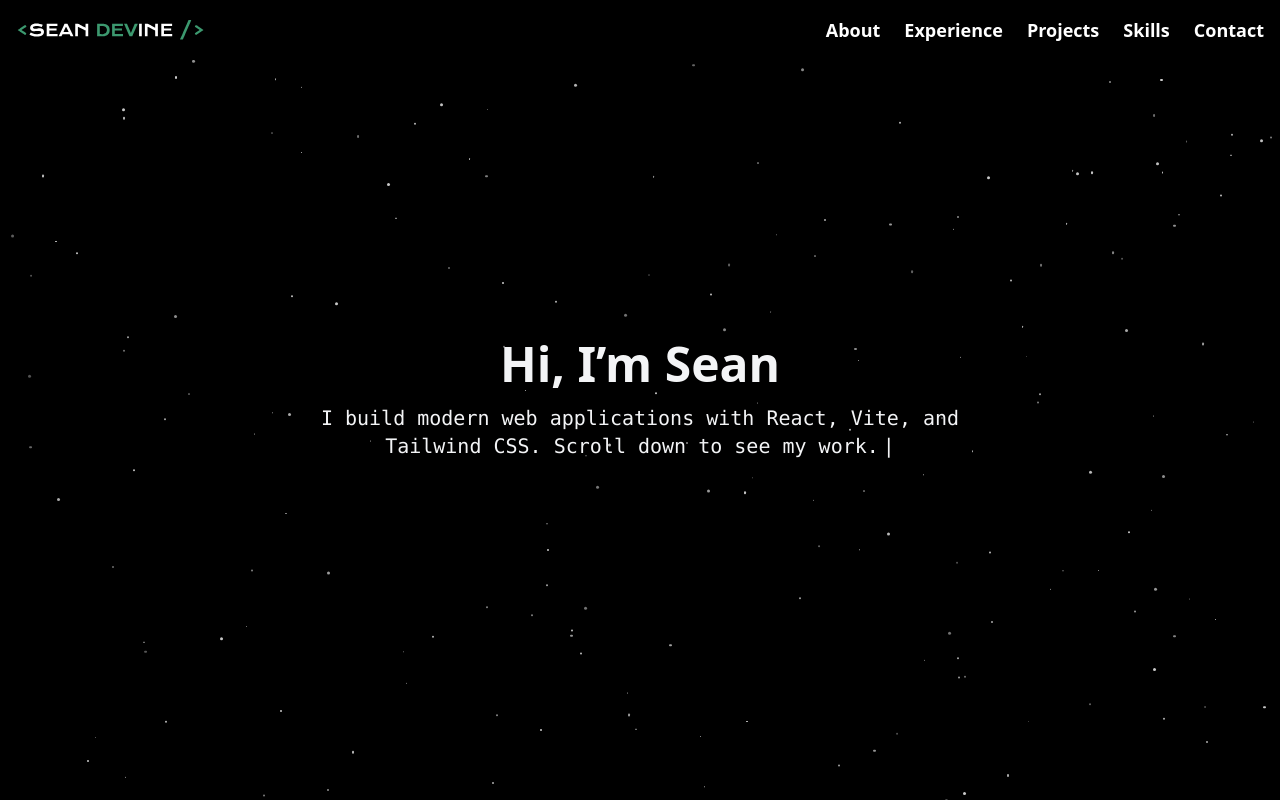
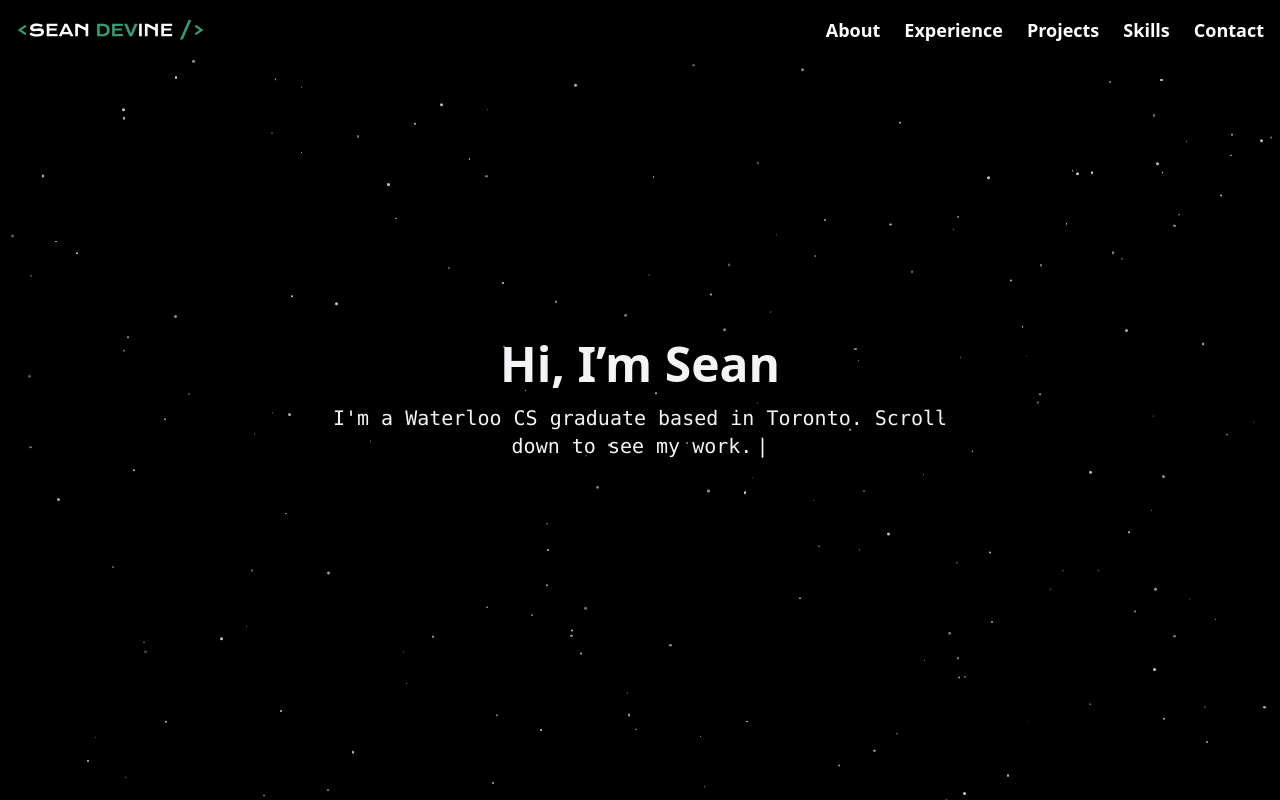
Before and after one commit to seandevine369/my-website, a React (Vite) app: page / in a window 1280 px wide. Built offline with nearby package versions, Linux system fonts and the light colour scheme.

Commit message:
Style: changed typing speed and text in home section

```diff
--- a/src/sections/HomeSection.tsx
+++ b/src/sections/HomeSection.tsx
@@ -5,7 +5,7 @@ import Section from "../components/Section";
 import Stars from "../components/Stars";
 
 export default function HomeSection() {
-    const fullText = "I build modern web applications with React, Vite, and Tailwind CSS. Scroll down to see my work.";
+    const fullText = "I'm a Waterloo CS graduate based in Toronto. Scroll down to see my work.";
     const [displayedText, setDisplayedText] = useState("");
     const [showCursor, setShowCursor] = useState(true);
 
@@ -15,7 +15,7 @@ export default function HomeSection() {
             setDisplayedText(fullText.slice(0, i + 1));
             i++;
             if (i === fullText.length) clearInterval(typingInterval);
-        }, 50); // typing speed (ms per letter)
+        }, 75); // typing speed (ms per letter)
 
         return () => clearInterval(typingInterval);
     }, []);
@@ -33,7 +33,7 @@ export default function HomeSection() {
         <Section id="home">
             <Stars />
             <div className="relative z-10 text-center">
-                <h1 className="text-5xl font-bold mb-4">Hi, I’m Sean</h1>
+                <h1 className="text-5xl font-black font-sans mb-4">Hi, I’m Sean</h1>
                 <p className="text-xl max-w-2xl mx-auto font-mono">
                     {displayedText}
                     <span className={`ml-1 ${showCursor ? "opacity-100" : "opacity-0"} inline-block`}>|</span>
```
